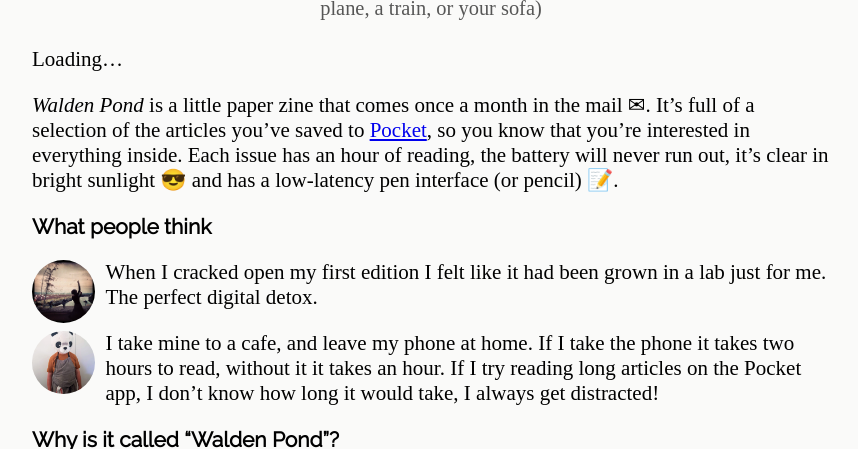
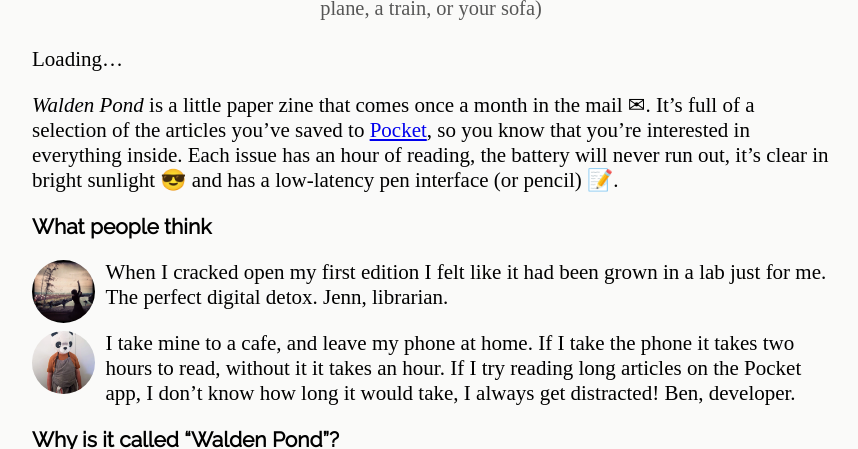
Before and after one commit to notionparallax/wp2frontEnd, a Jekyll site: the page built from index.md, in a window 1280 px wide and 900 px high, scrolled down 999 px, cut to the strip 0-449 px from the top of the window. Shown: the whole strip, without its empty margins (209-1067 px from the left). Built offline with Jekyll 4.4.1, drawn with Linux system fonts in a browser that asks for light colours; some web fonts are replaced; comment, search, counter and statistics services are not loaded.

Commit message:
add names

```diff
--- a/_includes/use_case.md
+++ b/_includes/use_case.md
@@ -1,4 +1,4 @@
 ## What people think
 
-- ![](./img/Jenn.jpg) When I cracked open my first edition I felt like it had been grown in a lab just for me. The perfect digital detox.
-- ![](./img/ben.jpg) I take mine to a cafe, and leave my phone at home. If I take the phone it takes two hours to read, without it it takes an hour. If I try reading long articles on the Pocket app, I don't know how long it would take, I always get distracted!
+- ![](./img/Jenn.jpg) When I cracked open my first edition I felt like it had been grown in a lab just for me. The perfect digital detox. Jenn, librarian.
+- ![](./img/ben.jpg) I take mine to a cafe, and leave my phone at home. If I take the phone it takes two hours to read, without it it takes an hour. If I try reading long articles on the Pocket app, I don't know how long it would take, I always get distracted! Ben, developer.
```
